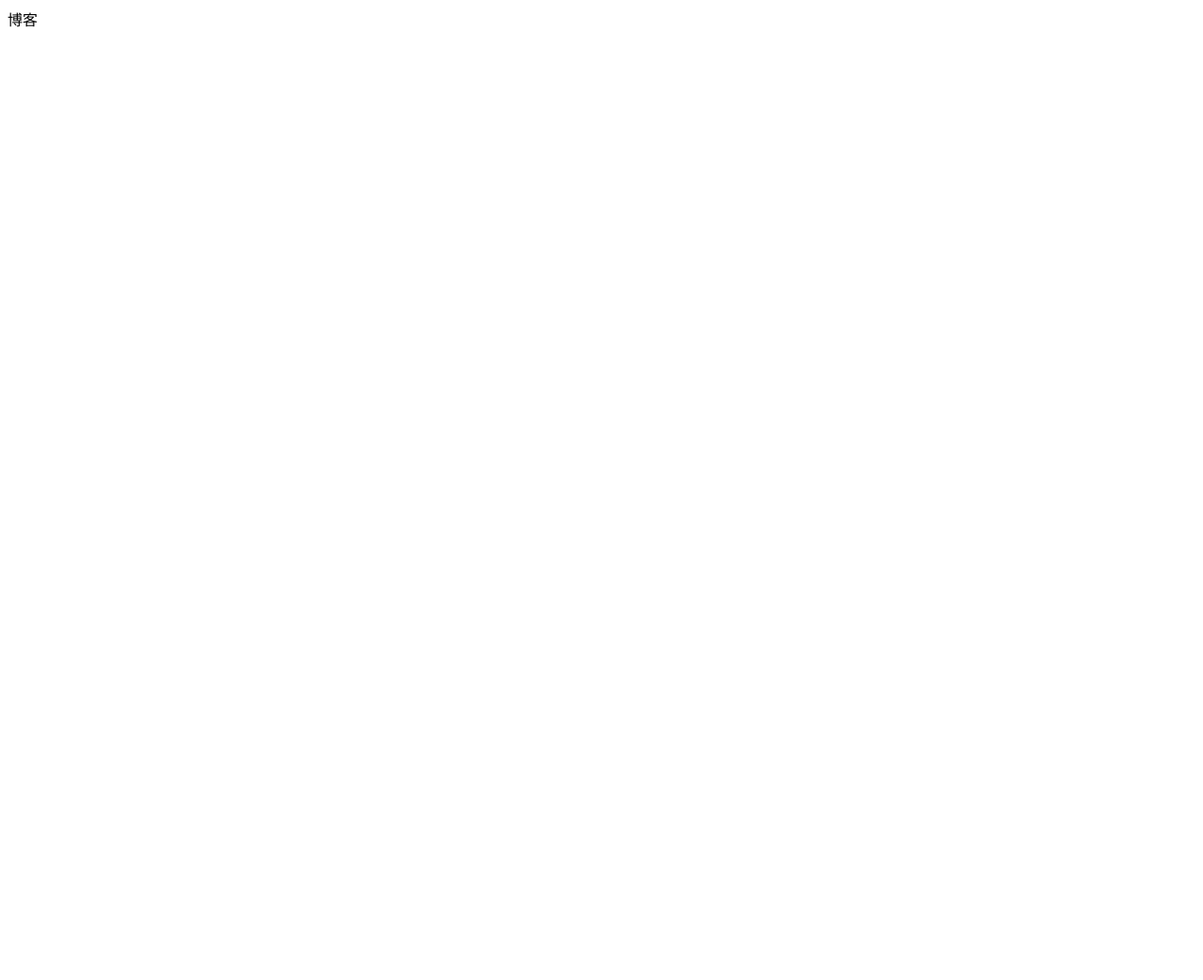
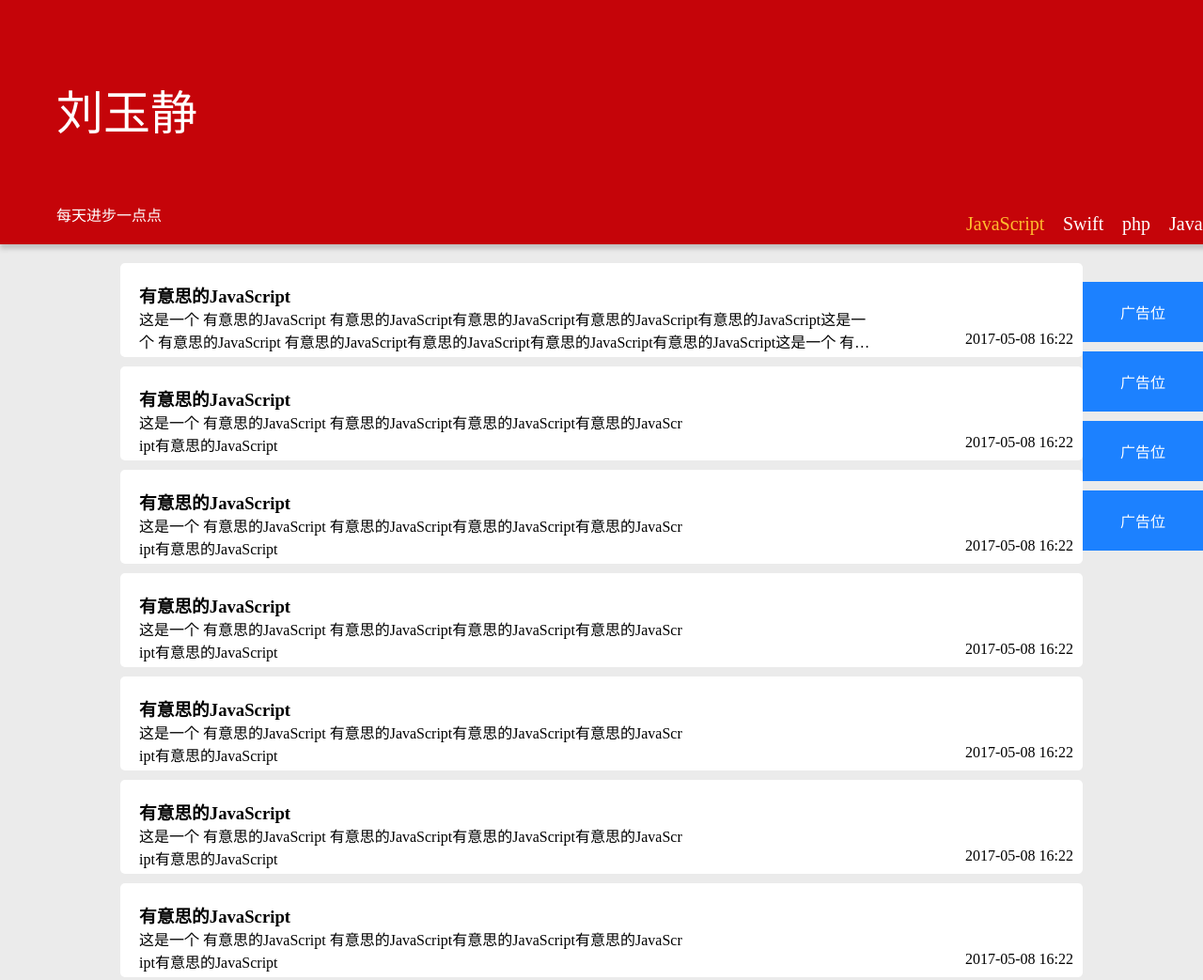
Before and after one commit to liuyujing/Blog, a plain HTML site: page index.html in a window 1280 px wide. Shown: the top 1043 px of the page at 94% size. Before the commit the page ends 800 px from the top, so only its background shows below. Drawn offline with Linux system fonts and the light colour scheme.

Commit message:
添加博客

```diff
--- /dev/null
+++ b/JavaScript.json
@@ -0,0 +1,44 @@
+[
+  {
+    "id":0,
+    "title":"有意思的JavaScript",
+    "des":"这是一个 有意思的JavaScript 有意思的JavaScript有意思的JavaScript有意思的JavaScript有意思的JavaScript这是一个 有意思的JavaScript 有意思的JavaScript有意思的JavaScript有意思的JavaScript有意思的JavaScript这是一个 有意思的JavaScript 有意思的JavaScript有意思的JavaScript有意思的JavaScript有意思的JavaScript",
+    "time":"2017-05-08 16:22"
+  },{
+  "id":0,
+  "title":"有意思的JavaScript",
+  "des":"这是一个 有意思的JavaScript 有意思的JavaScript有意思的JavaScript有意思的JavaScript有意思的JavaScript",
+  "time":"2017-05-08 16:22"
+},{
+  "id":0,
+  "title":"有意思的JavaScript",
+  "des":"这是一个 有意思的JavaScript 有意思的JavaScript有意思的JavaScript有意思的JavaScript有意思的JavaScript",
+  "time":"2017-05-08 16:22"
+},{
+  "id":0,
+  "title":"有意思的JavaScript",
+  "des":"这是一个 有意思的JavaScript 有意思的JavaScript有意思的JavaScript有意思的JavaScript有意思的JavaScript",
+  "time":"2017-05-08 16:22"
+},{
+  "id":0,
+  "title":"有意思的JavaScript",
+  "des":"这是一个 有意思的JavaScript 有意思的JavaScript有意思的JavaScript有意思的JavaScript有意思的JavaScript",
+  "time":"2017-05-08 16:22"
+},{
+  "id":0,
+  "title":"有意思的JavaScript",
+  "des":"这是一个 有意思的JavaScript 有意思的JavaScript有意思的JavaScript有意思的JavaScript有意思的JavaScript",
+  "time":"2017-05-08 16:22"
+},{
+  "id":0,
+  "title":"有意思的JavaScript",
+  "des":"这是一个 有意思的JavaScript 有意思的JavaScript有意思的JavaScript有意思的JavaScript有意思的JavaScript",
+  "time":"2017-05-08 16:22"
+},{
+  "id":0,
+  "title":"有意思的JavaScript",
+  "des":"这是一个 有意思的JavaScript 有意思的JavaScript有意思的JavaScript有意思的JavaScript有意思的JavaScript",
+  "time":"2017-05-08 16:22"
+}
+
+]
--- a/index.html
+++ b/index.html
@@ -3,8 +3,52 @@
 <head>
     <meta charset="UTF-8">
     <title>刘玉静博客</title>
+    <link rel="stylesheet" href="style/main.css">
+
+    <script src="js/main.js"></script>
 </head>
 <body>
-博客
+
+<header>
+    <nav>
+        <div class="header-icon">
+            <a>刘玉静</a>
+            <p>每天进步一点点</p>
+        </div>
+        <ul class="header-nav">
+            <li class="nav-selected">JavaScript</li>
+            <li>Swift</li>
+            <li>php</li>
+            <li>Java</li>
+        </ul>
+    </nav>
+</header>
+
+<article id="main">
+    <ul class="content">
+        <li>
+            <div class="main-text">
+                <h3>11</h3>
+                <p>111</p>
+
+            </div>
+            <time>2017-05-07 08:33</time>
+        </li>
+        <li>
+            <h3>11</h3>
+            <p>111</p>
+            <time>2017-05-07 08:33</time>
+        </li>
+    </ul>
+</article>
+<div class="advert">
+    <ul>
+        <li>广告位</li>
+        <li>广告位</li>
+        <li>广告位</li>
+        <li>广告位</li>
+    </ul>
+</div>
+
 </body>
 </html>
--- /dev/null
+++ b/js/main.js
@@ -0,0 +1,53 @@
+/**
+ * Created by liuyujing on 2017/5/7.
+ */
+window.onload = function () {
+
+    function loadData(url) {
+        return new Promise(function (res) {
+            var request = new XMLHttpRequest();
+            request.open("GET",url);
+            request.onload = function () {
+                res(request.response);
+            };
+            request.send();
+        });
+    }
+
+
+    function reloadData(type) {
+        var contentView = document.querySelector("#main .content");
+
+        loadData(type+".json").then(function (result) {
+            var datas = JSON.parse(result);
+            var contentString = "";
+            for (var i=0;i<datas.length;i++){
+                contentString += "<li><div class='main-text'><h3>"+datas[i].title+"</h3><p>"+datas[i].des+"</p></div></div><time>"+datas[i].time+"</time></li>";
+            }
+            contentView.innerHTML = contentString;
+
+        });
+
+    }
+
+
+    function init() {
+        var type = "JavaScript";
+        reloadData(type);
+
+        var navButtons = document.querySelectorAll(".header-nav li");
+
+        for (var i=0;i<navButtons.length;i++){
+            (function (i) {
+
+                navButtons[i].onclick = function () {
+                    reloadData(this.textContent);
+                }
+
+            })(i);
+        }
+    }
+
+    init();
+
+};
--- /dev/null
+++ b/style/main.css
@@ -0,0 +1,144 @@
+
+body, ul, h1, p, h3 {
+    margin: 0;
+    padding: 0;
+}
+
+ul {
+    list-style: none;
+}
+
+a {
+    text-decoration: none;
+}
+
+body {
+    background-color: #ebebeb;
+}
+
+header {
+    min-width: 1300px;
+    height: 260px;
+    background-color: #c50409;
+    color: white;
+    position: relative;
+
+    margin-bottom: 20px;
+    box-shadow: 0 5px 5px #c2c2c2;
+}
+
+header .header-icon {
+    padding: 80px 0 0 60px;
+}
+
+header .header-icon a {
+    font-size: 50px;
+}
+
+header .header-icon a:hover {
+    color: #d0d0d0;
+}
+
+header .header-icon p {
+    position: absolute;
+    bottom: 20px;
+}
+
+header .header-nav {
+    position: absolute;
+    bottom: 5px;
+    right: 10px;
+}
+
+header .header-nav li {
+    font-size: 20px;
+    padding:5px 10px;
+    float: left;
+    animation: shake 5s infinite;
+}
+
+header .header-nav li:hover {
+    color: #c50409;
+    background-color: #fff;
+    border-radius: 5px;
+}
+
+.nav-selected {
+    color: #ffbc2e;
+}
+
+
+#main {
+    width: 80%;
+    margin: 0 auto;
+}
+
+#main .content {
+    height: 1000px;
+}
+
+#main .content li {
+    padding: 20px;
+    height: 60px;
+    background-color: #fff;
+    position: relative;
+    margin-bottom: 10px;
+    border-radius: 5px;
+}
+
+#main .content li:hover {
+    border-left: 10px solid #b40409;
+    padding-left: 12px;
+}
+
+#main .main-text {
+    float: left;
+}
+
+#main .main-text p {
+    width: 80%;
+    word-break:break-all;
+    display:-webkit-box;
+    -webkit-line-clamp:2;
+    -webkit-box-orient:vertical;
+    overflow:hidden;
+}
+
+#main time {
+    float: right;
+    position: absolute;
+    bottom: 10px;
+    right: 10px;
+}
+
+.advert {
+    position: fixed;
+    right: 0;
+    top: 300px;
+    width: 10%;
+}
+
+.advert li {
+    color: white;
+    text-align: center;
+    width: 100%;
+    padding: 20px 0;
+    margin-bottom: 10px;
+    background-color: #1c81ff;
+}
+
+.advert li:hover {
+    transform: scale(1.2);
+    background-color: #1960c8;
+}
+
+
+
+@keyframes shake {
+    50% {
+        transform: scale(1.2);
+    }
+    95% {
+        transform: scale(1.0);
+    }
+}
```
Also changed, not shown: Java.json (added, +44 -0 lines), Swift.json (added, +44 -0 lines), php.json (added, +44 -0 lines).
